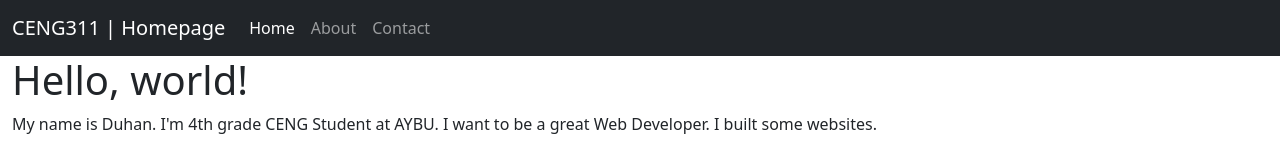
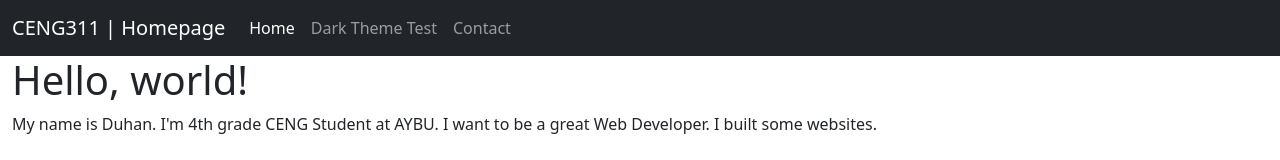
Before and after one commit to duhanguler/ceng311, a plain HTML site: page index.html in a window 1280 px wide. Shown: the top 160 px of the page. Drawn offline with nearby package versions, Linux system fonts and the light colour scheme.

Commit message:
Update index.html

```diff
--- a/index.html
+++ b/index.html
@@ -23,7 +23,7 @@
               <a class="nav-link active" aria-current="page" href="#">Home</a>
             </li>
             <li class="nav-item">
-              <a class="nav-link" href="#">About</a>
+              <a class="nav-link" href="/dark.html">Dark Theme Test</a>
             </li>
             <li class="nav-item">
               <a class="nav-link" href="#">Contact</a>
```
